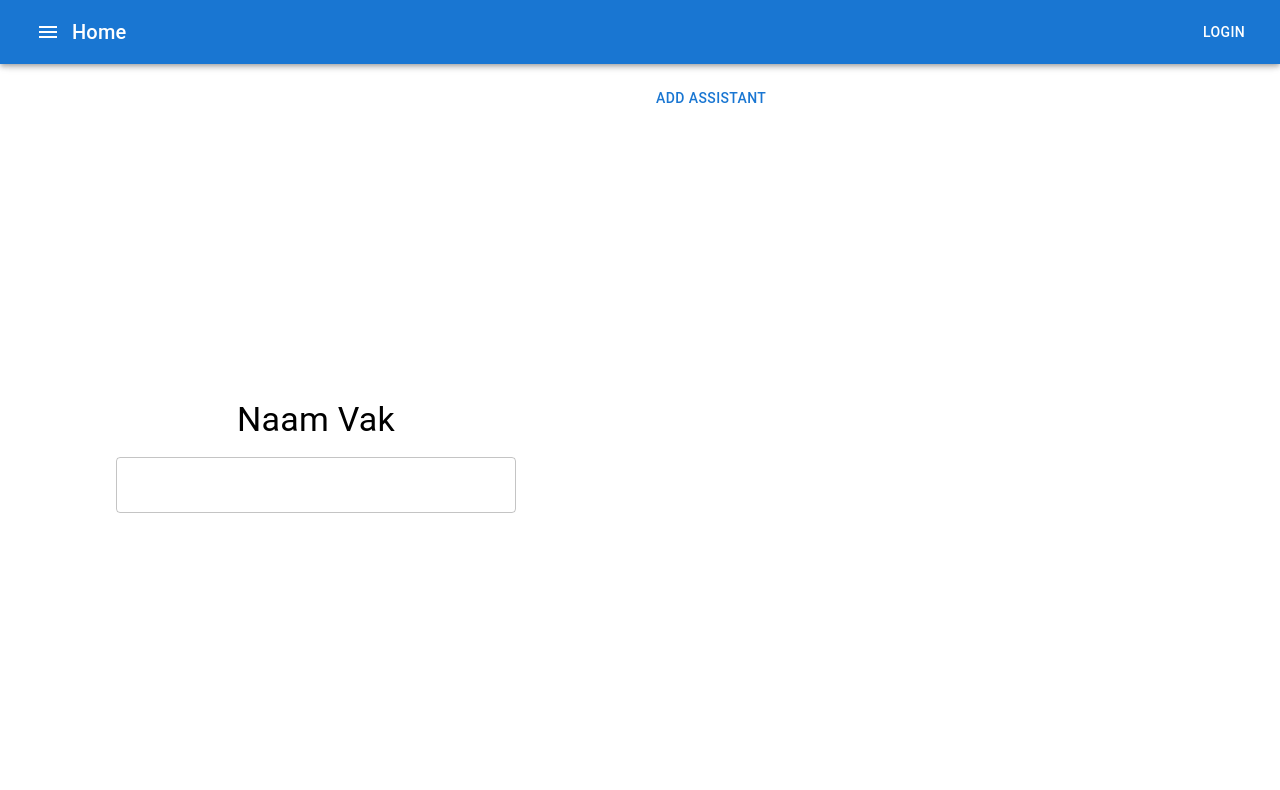
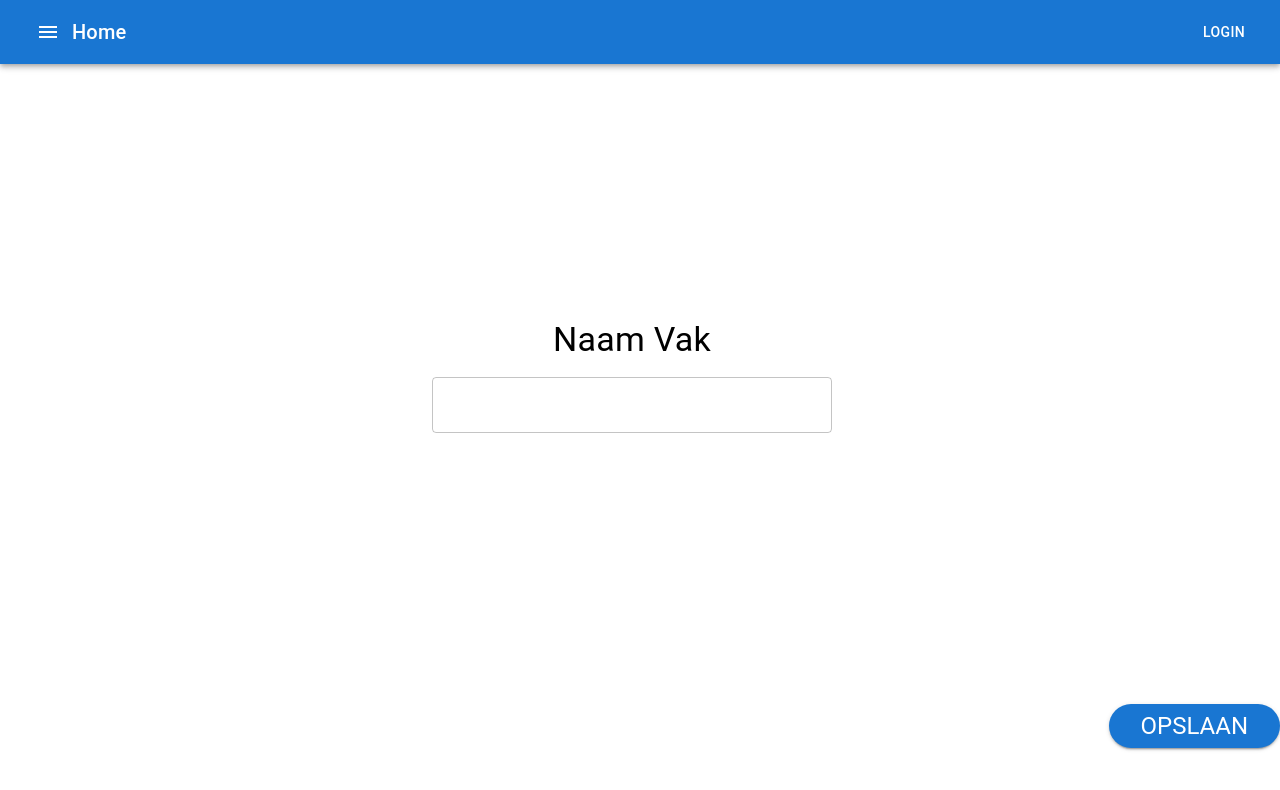
Before and after one commit to SELab-2/UGent-3, a React (Vite) app in the folder frontend/: page /courses/create in a window 1280 px wide. Shown: the top 790 px of the page. Built offline with nearby package versions, Linux system fonts and the light colour scheme.

Commit message:
basic form

```diff
--- a/frontend/src/components/Courses/CourseForm.tsx
+++ b/frontend/src/components/Courses/CourseForm.tsx
@@ -1,5 +1,5 @@
 import React, { useState } from 'react';
-import { Grid, TextField, Button, List, ListItem, ListItemText, Typography } from '@mui/material';
+import { Grid, TextField, Button, List, ListItem, ListItemText, Typography, Box } from '@mui/material';
 
 export function CourseForm(): JSX.Element {
   const [courseName, setCourseName] = useState('');
@@ -10,9 +10,9 @@ export function CourseForm(): JSX.Element {
   };
 
   return (
-    <Grid container spacing={2}>
-      <Grid item xs={6}>
-        <Grid container direction={'column'} spacing={2} justifyContent="center" alignItems="center" style={{ minHeight: '100vh' }} >
+    <Grid container direction={'column'} spacing={2}>
+      <Grid item>
+        <Grid container direction={'column'} spacing={2} justifyContent="center" alignItems="center" style={{ minHeight: '80vh', maxWidth: '100%' }} >
           <Grid item>
             <Typography variant="h4">Naam Vak</Typography>
           </Grid>
@@ -20,20 +20,15 @@ export function CourseForm(): JSX.Element {
             <TextField
               value={courseName}
               onChange={(e) => setCourseName(e.target.value)}
-              sx={{ width: '50ch'}}
+              sx={{ width: '50ch', maxWidth: '100%'}}
             />
           </Grid>
         </Grid>
       </Grid>
-      <Grid item xs={6}>
-        <List>
-          {assistants.map((assistant, index) => (
-            <ListItem key={index}>
-              <ListItemText primary={`Assistant ${index + 1}`} />
-            </ListItem>
-          ))}
-        </List>
-        <Button onClick={handleAddAssistant}>Add Assistant</Button>
+      <Grid item container justifyContent="flex-end">
+        <Button variant="contained" color="primary" style={{ borderRadius: '50px',paddingLeft:'2rem',paddingRight:'2rem' }}>
+          <Typography variant='h5'>Opslaan</Typography>
+        </Button>
       </Grid>
     </Grid>
   );
```
